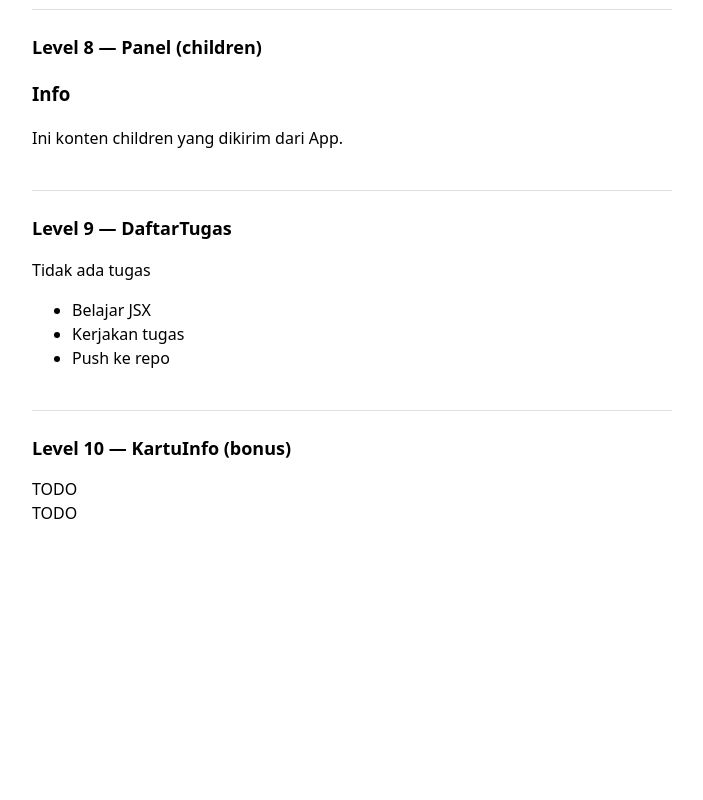
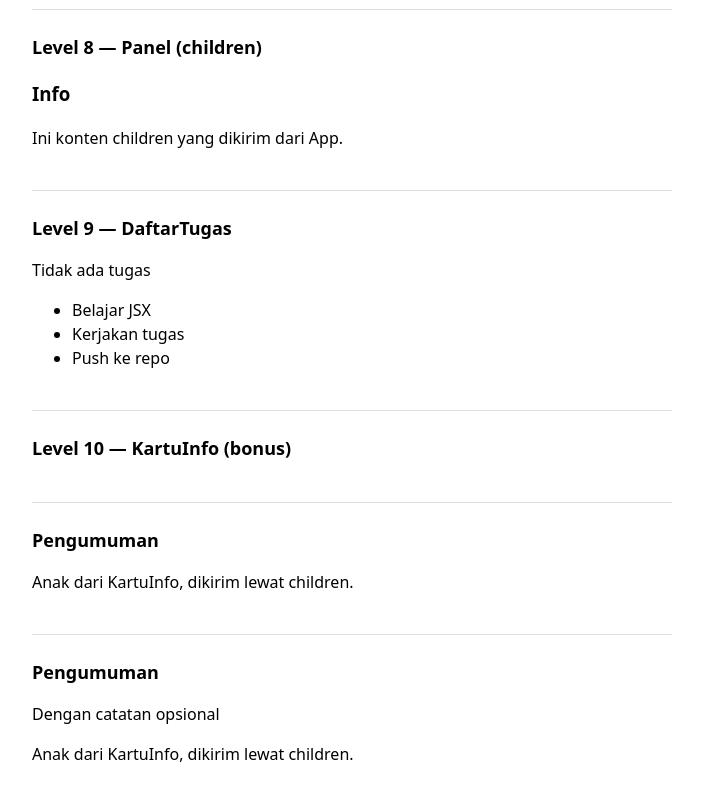
Before and after one commit to azkafh/frontend-5053241020, a React (Vite) app in the folder pertemuan-02/: page / in a window 1280 px wide. Shown: the part 1525-2325 px from the top of the page, without its empty margins (288-991 px from the left). Before the commit the page ends 2114 px from the top, so only its background shows below. Built offline with nearby package versions, Linux system fonts and the light colour scheme.

Commit message:
pertemuan-02: level 10 selesai

```diff
--- a/pertemuan-02/src/components/KartuInfo.tsx
+++ b/pertemuan-02/src/components/KartuInfo.tsx
@@ -5,6 +5,20 @@
 //   ikut muncul kalau catatan tidak diisi)
 // - children (selalu tampil)
 // Lihat SOAL.md untuk kontrak lengkap.
-export function KartuInfo(props: any) {
-  return <div>TODO</div>
+import type { ReactNode } from "react";
+
+type KartuInfoProps = {
+  judul: string;
+  catatan?: string;
+  children: ReactNode;
+};
+
+export function KartuInfo({ judul, catatan, children }: KartuInfoProps) {
+  return (
+    <section>
+      <h2>{judul}</h2>
+      {catatan && <p>{catatan}</p>}
+      {children}
+    </section>
+  );
 }
```
Also changed, not shown: 1 other file (tests, documents, lock files or other folders).
